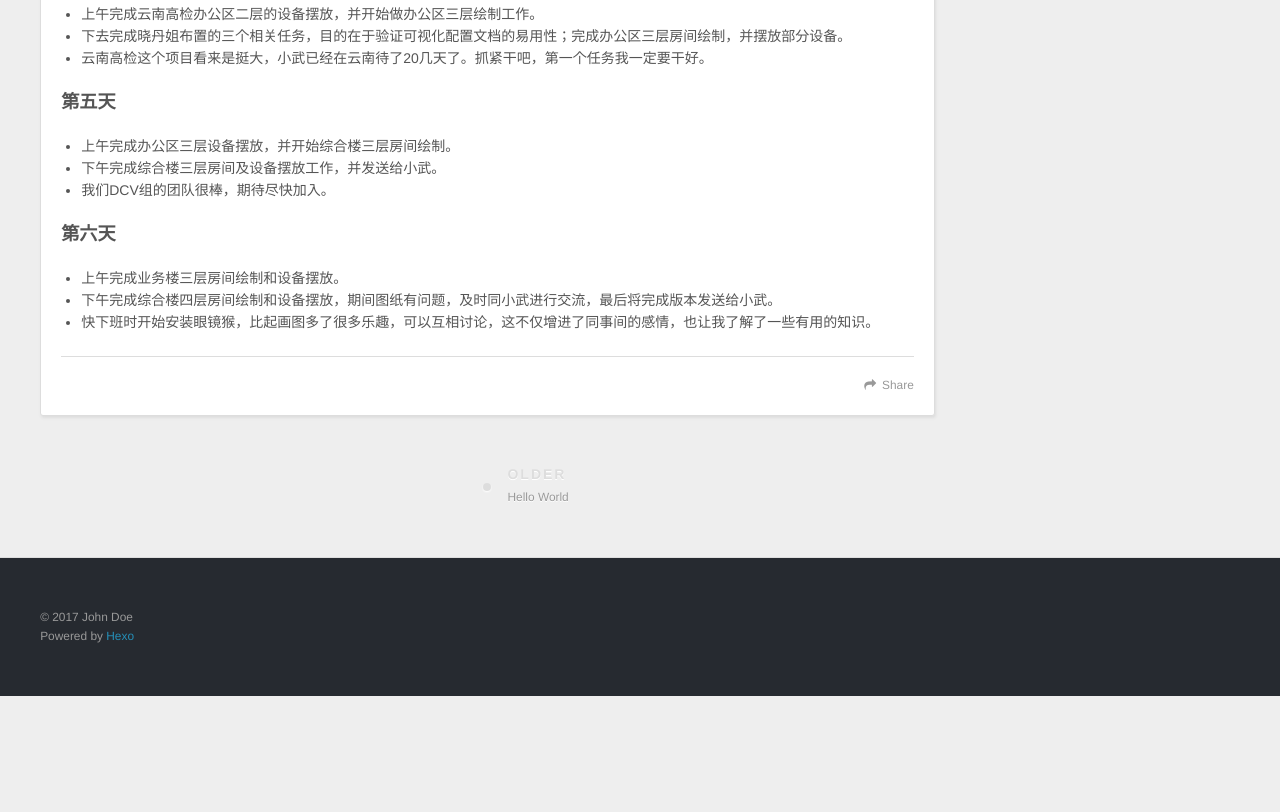
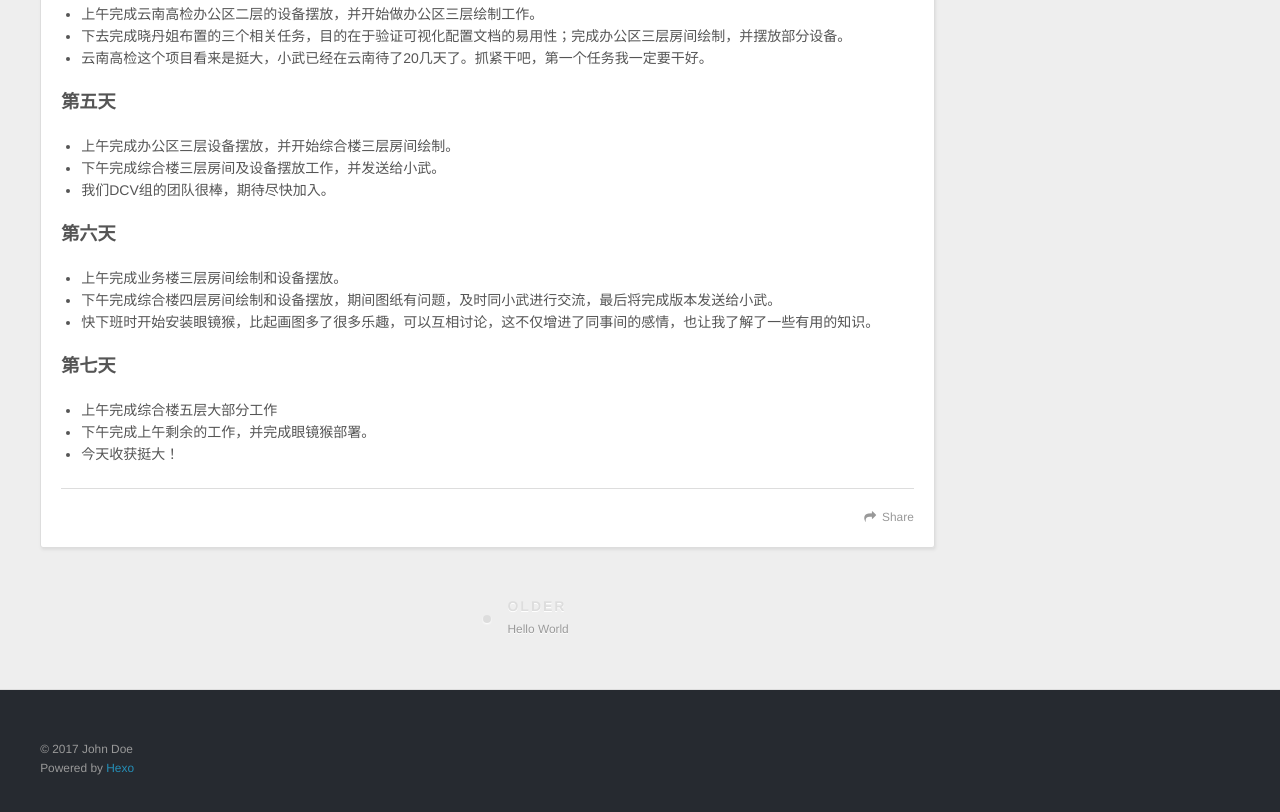
Before and after one commit to MarNicoLeo/MarNicoLeo.github.io, a plain HTML site: page 2017/08/02/工作日报/index.html in a window 1280 px wide. Shown: the part 1272-2084 px from the top of the page. Before the commit the page ends 1968 px from the top, so only its background shows below. Drawn offline with nearby package versions, Linux system fonts and the light colour scheme.

Commit message:
Site updated: 2017-08-03 20:07:09

```diff
--- a/2017/08/02/工作日报/index.html
+++ b/2017/08/02/工作日报/index.html
@@ -11,7 +11,7 @@
 <meta property="og:url" content="http://yoursite.com/2017/08/02/工作日报/index.html">
 <meta property="og:site_name" content="Hexo">
 <meta property="og:description" content="日报总结第一天 上午完成空调温度推送，报警推送；温湿度传感器温度推送，云图呈现；漏水线摆放并推送警告；阅读可视化配置用户手册。  下午完成涛哥布置综合案例的以下任务（明天上午继续）：  创建并导入场景； 导入cad文件到visio中，并调整比例； 以组的方式在visio中摆放机柜、配电列头柜、空调等（结合照片和手绘草图，模拟真实场景），并将布局导入系统，完成基本效果展示； 编辑台账，插入了一部分架">
-<meta property="og:updated_time" content="2017-08-02T14:58:10.030Z">
+<meta property="og:updated_time" content="2017-08-03T12:06:50.910Z">
 <meta name="twitter:card" content="summary">
 <meta name="twitter:title" content="工作日报">
 <meta name="twitter:description" content="日报总结第一天 上午完成空调温度推送，报警推送；温湿度传感器温度推送，云图呈现；漏水线摆放并推送警告；阅读可视化配置用户手册。  下午完成涛哥布置综合案例的以下任务（明天上午继续）：  创建并导入场景； 导入cad文件到visio中，并调整比例； 以组的方式在visio中摆放机柜、配电列头柜、空调等（结合照片和手绘草图，模拟真实场景），并将布局导入系统，完成基本效果展示； 编辑台账，插入了一部分架">
@@ -125,6 +125,11 @@
 <li>下午完成综合楼四层房间绘制和设备摆放，期间图纸有问题，及时同小武进行交流，最后将完成版本发送给小武。</li>
 <li>快下班时开始安装眼镜猴，比起画图多了很多乐趣，可以互相讨论，这不仅增进了同事间的感情，也让我了解了一些有用的知识。</li>
 </ul>
+<h3 id="第七天"><a href="#第七天" class="headerlink" title="第七天"></a>第七天</h3><ul>
+<li>上午完成综合楼五层大部分工作</li>
+<li>下午完成上午剩余的工作，并完成眼镜猴部署。</li>
+<li>今天收获挺大！</li>
+</ul>
 
 
     </div>
```
Also changed, not shown: index.html (+5 -0 lines).
